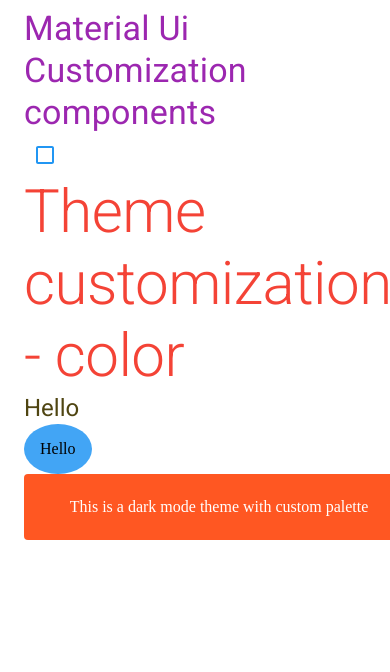
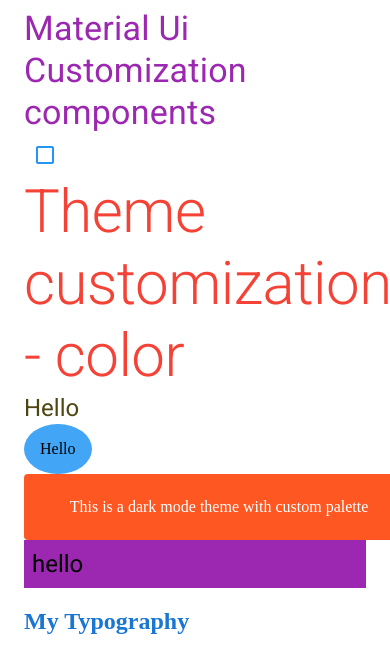
Before and after one commit to apelmahmudDev/play-with-mui, a React (Create React App) app: page / in a window 390 px wide. Shown: the top 672 px of the page. Built offline with nearby package versions, Linux system fonts and the light colour scheme.

Commit message:
mui responsive done

```diff
--- a/src/App.tsx
+++ b/src/App.tsx
@@ -4,6 +4,7 @@
 import ThemeCustomization from "./components/ThemeCustomization";
 import BorderRadiusCustomize from "./components/BorderRadiusCustomize";
 import DarkMode from "./components/DarkMode";
+import CheckBreakPoint from "./components/CheckBreakPoint";
 
 function App() {
 	return (
@@ -16,6 +17,7 @@
 			<ThemeCustomization />
 			<BorderRadiusCustomize />
 			<DarkMode />
+			<CheckBreakPoint />
 		</Container>
 	);
 }
--- /dev/null
+++ b/src/components/CheckBreakPoint.tsx
@@ -0,0 +1,41 @@
+import * as React from "react";
+import { styled } from "@mui/material/styles";
+import Typography from "@mui/material/Typography";
+import { green } from "@mui/material/colors";
+
+const Root = styled("div")(({ theme }) => ({
+	padding: theme.spacing(1),
+	[theme.breakpoints.down("md")]: {
+		backgroundColor: theme.palette.secondary.main,
+	},
+	[theme.breakpoints.up("md")]: {
+		backgroundColor: theme.palette.primary.main,
+	},
+	[theme.breakpoints.up("lg")]: {
+		backgroundColor: green[500],
+	},
+}));
+
+const MyTypography = styled("h2")(({ theme }) => ({
+	[theme.breakpoints.down("md")]: {
+		color: theme.palette.primary.main,
+	},
+	[theme.breakpoints.up("md")]: {
+		color: theme.palette.warning.main,
+	},
+}));
+
+const CheckBreakPoint = () => {
+	return (
+		<>
+			<Root>
+				<Typography variant="h5" component="h2">
+					hello
+				</Typography>
+			</Root>
+			<MyTypography>My Typography</MyTypography>
+		</>
+	);
+};
+
+export default CheckBreakPoint;
```
